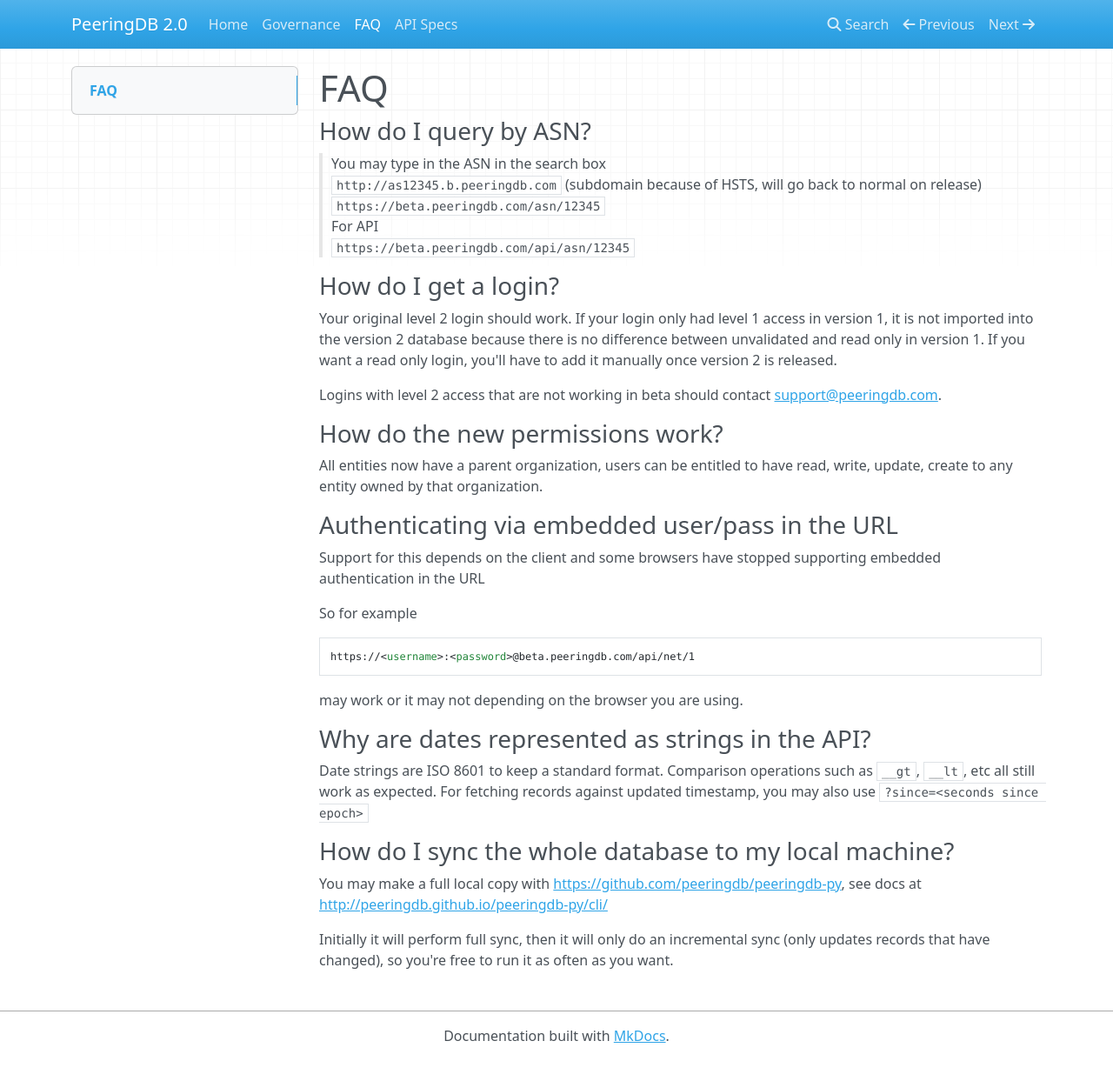
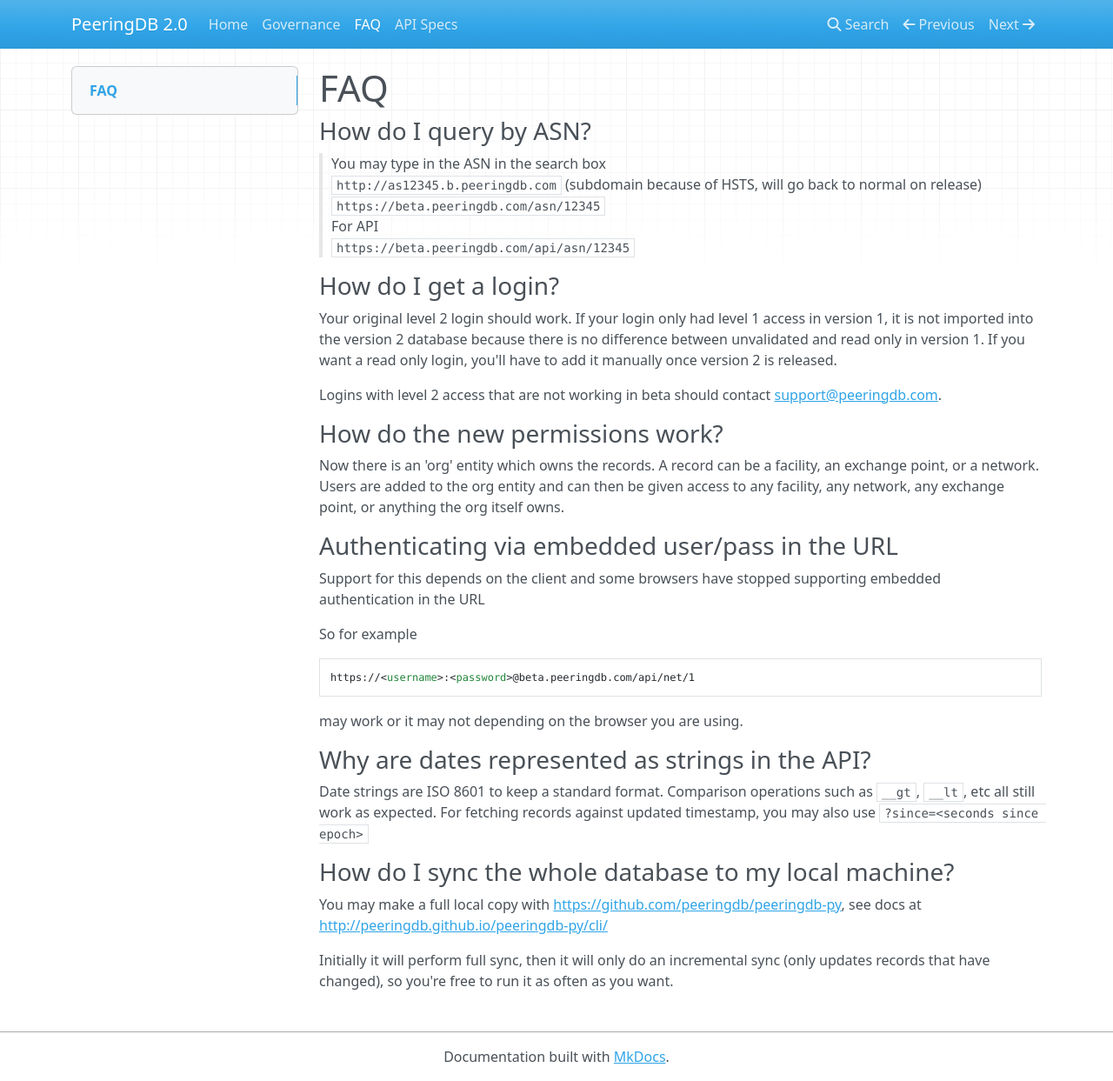
Before and after one commit to peeringdb/docs, an MkDocs documentation site: the page built from docs/faq.md, in a window 1280 px wide and 1243 px high. Shown: the whole window at 87% size. Built offline with MkDocs 1.6.1, drawn with Linux system fonts in a browser that asks for light colours; nearby versions of some CDN libraries; old or Windows-style settings are respelled for this version of MkDocs.

Commit message:
Update faq.md
rewrote permissions section to be a little clearer, at least for me.  It was confusing initially.

```diff
--- a/docs/faq.md
+++ b/docs/faq.md
@@ -18,7 +18,7 @@
 
 ### How do the new permissions work?
 
-All entities now have a parent organization, users can be entitled to have read, write, update, create to any entity owned by that organization.
+Now there is an 'org' entity which owns the records.  A record can be a facility, an exchange point, or a network.  Users are added to the org entity and can then be given access to any facility, any network, any exchange point, or anything the org itself owns.
 
 ### Authenticating via embedded user/pass in the URL
 
```
